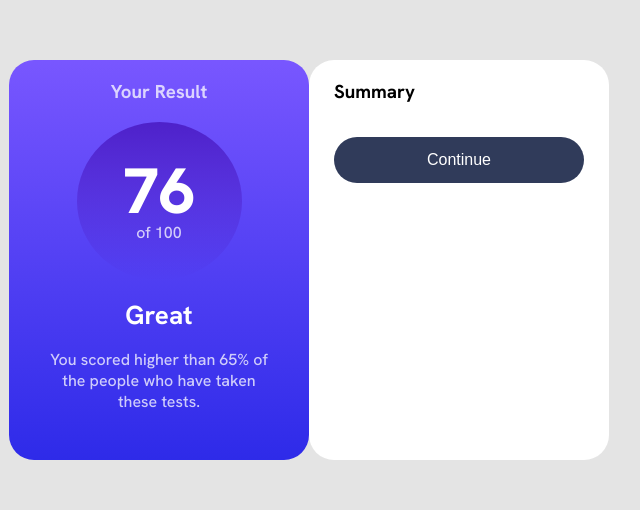
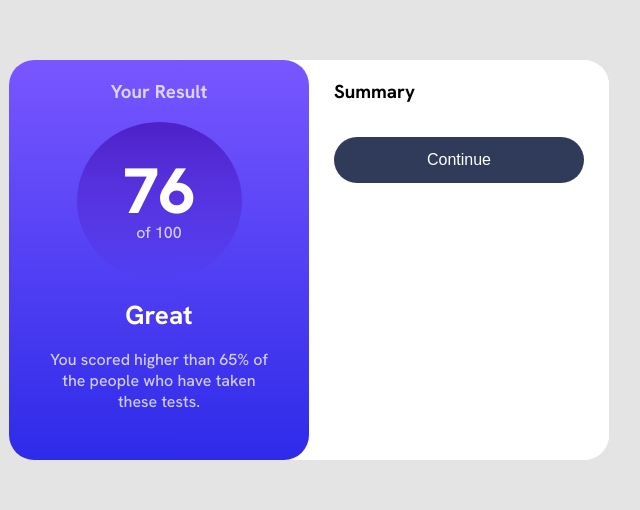
Before and after one commit to NAGENDRA-BABU-MARASU/results-summary-page-FrontendMentor, a plain HTML site: page index.html in a window 1280 px wide. Shown: the part 148-658 px from the top of the page, 331-971 px from the left. Drawn offline with Linux system fonts and the light colour scheme.

Commit message:
fixed border radius

```diff
--- a/styles.css
+++ b/styles.css
@@ -26,6 +26,8 @@ main {
 	max-width: 600px;
 	height: 400px;
 	margin: 0 auto;
+  background-color: white;
+  border-radius: 25px;
 }
 
 .result-summary-main {
@@ -81,6 +83,8 @@ main {
 	background: hsl(0, 0%, 100%);
 	width: 300px;
 	border-radius: 25px;
+  border-top-left-radius: 0px;
+  border-bottom-left-radius: 0px;
 	display: flex;
 	flex-direction: column;
 	align-content: space-around;
```
